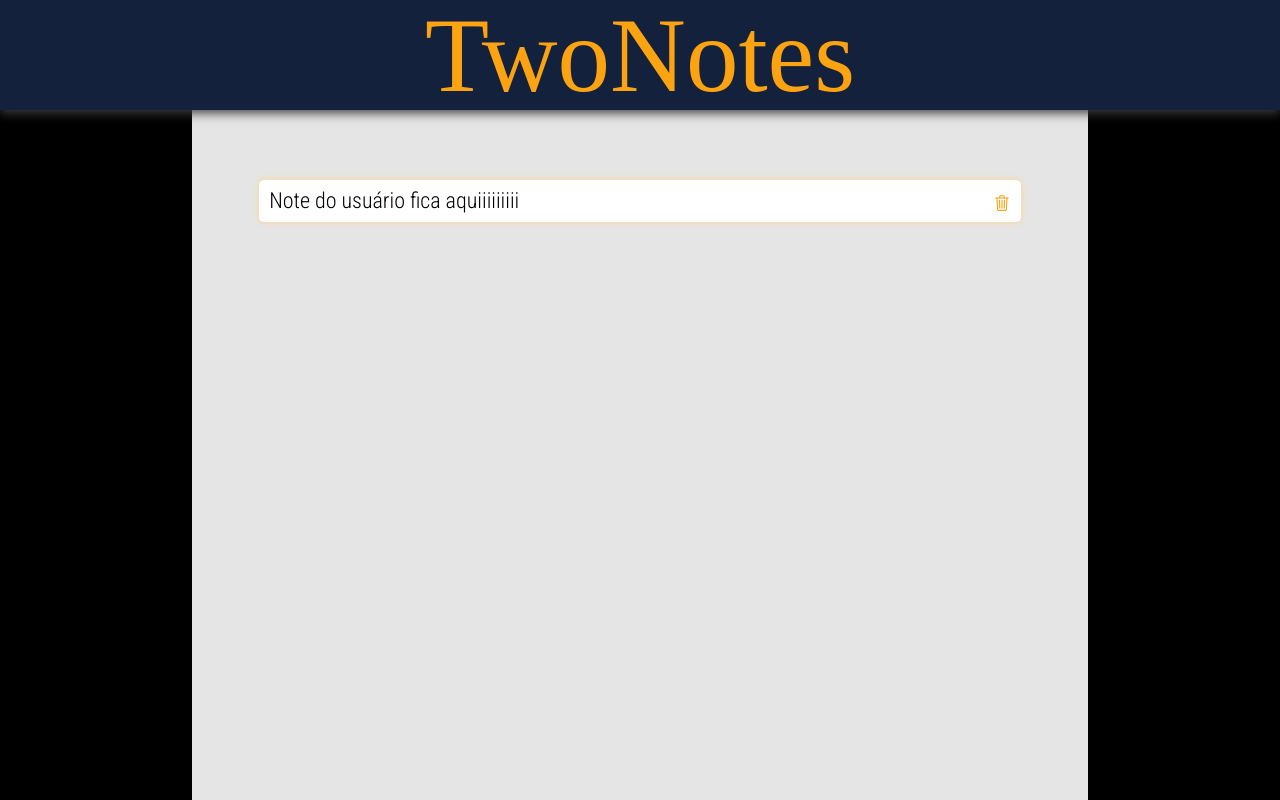
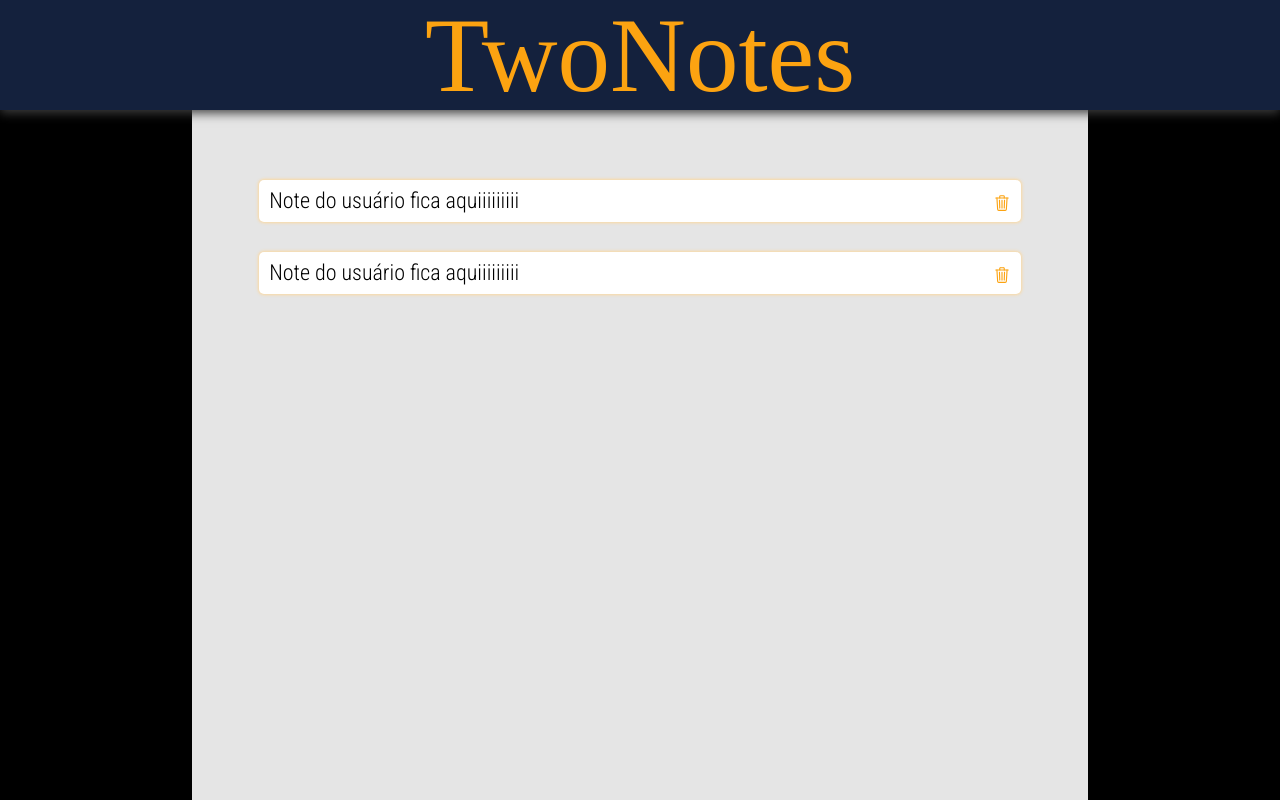
Before and after one commit to anapsv/twonotes-front, a React (Create React App) app: page / in a window 1280 px wide. Shown: the top 800 px of the page. Built offline with nearby package versions, Linux system fonts and the light colour scheme; a web font is replaced by a local one.

Commit message:
layout note box update

```diff
--- a/src/Home.js
+++ b/src/Home.js
@@ -8,6 +8,10 @@ export default function Home() {
             </Header>
             <Container>
                 <Container main>
+                <Note>
+                    Note do usuário fica aquiiiiiiiii
+                    <ion-icon name="trash-outline"></ion-icon>
+                </Note>
                 <Note>
                     Note do usuário fica aquiiiiiiiii
                     <ion-icon name="trash-outline"></ion-icon>
@@ -50,20 +54,22 @@ const Container = styled.div`
         background-color: #E5E5E5;
         padding-top: 180px;
         display: flex;
-        align-items: flex-start;
-        justify-content: center;
+        align-items: center;
+        justify-content: flex-start;
+        flex-direction: column;
     `}
 `
 
 const Note = styled.div`
     width: 85%;
     height: auto;
+    margin-bottom: 30px;
     background-color: #FFFFFF;
     text-align: left;
     padding: 10px;
     border-color: #FCA311;
     border-radius: 5px;
-    box-shadow: 0px 0px 5px 1px #FBD89F;
+    box-shadow: 0px 0px 3px 1px #FBD89F;
     color: #000000;
     font-family: 'Roboto Condensed', sans-serif;
     font-size: 22px;
```
